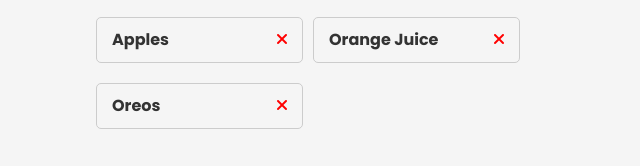
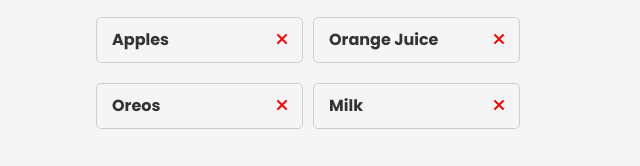
Before and after one commit to Elijah80/shopping-list, a plain HTML site: page index.html in a window 1280 px wide. Shown: the part 317-483 px from the top of the page, 319-959 px from the left. Drawn offline with Linux system fonts and the light colour scheme.

Commit message:
Initial Project Creation

```diff
--- a/index.html
+++ b/index.html
@@ -12,10 +12,70 @@
       referrerpolicy="no-referrer"
     />
     <link rel="stylesheet" href="style.css" />
-    <script src="script.js" defer></script>
     <title>Shopping List</title>
   </head>
   <body>
-    <div class="container"></div>
+    <div class="container">
+      <header>
+        <img src="images/note.png" alt="" />
+        <h1>Shopping List</h1>
+      </header>
+      <form id="item-form">
+        <div class="form-control">
+          <input
+            type="text"
+            class="form-input"
+            id="item-input"
+            name="item"
+            placeholder="Enter Item"
+          />
+        </div>
+        <div class="form-control">
+          <button type="submit" class="btn">
+            <i class="fa-solid fa-plus"></i> Add Item
+          </button>
+        </div>
+      </form>
+
+      <div class="filter">
+        <input
+          type="text"
+          class="form-input-filter"
+          id="filter"
+          placeholder="Filter Items"
+        />
+      </div>
+
+      <ul id="item-list" class="items">
+        <li>
+          Apples
+          <button class="remove-item btn-link text-red">
+            <i class="fa-solid fa-xmark"></i>
+          </button>
+        </li>
+        <li>
+          Orange Juice
+          <button class="remove-item btn-link text-red">
+            <i class="fa-solid fa-xmark"></i>
+          </button>
+        </li>
+        <li>
+          Oreos
+          <button class="remove-item btn-link text-red">
+            <i class="fa-solid fa-xmark"></i>
+          </button>
+        </li>
+        <li>
+          Milk
+          <button class="remove-item btn-link text-red">
+            <i class="fa-solid fa-xmark"></i>
+          </button>
+        </li>
+      </ul>
+
+      <button id="clear" class="btn-clear">Clear All</button>
+    </div>
+
+    <script src="script.js"></script>
   </body>
 </html>
--- a/script.js
+++ /dev/null
@@ -1,108 +0,0 @@
-// Generate the page
-const createPage = () => {
-  const container = document.querySelector('.container');
-  const btn = document.createElement('button');
-
-  createHeader(container);
-  createForm(container);
-  createFilter(container);
-  createListItems(container);
-
-  btn.id = 'clear';
-  btn.className = 'btn-clear';
-  btn.textContent = 'Clear All';
-
-  container.appendChild(btn);
-}
-
-const createHeader = (parent) => {
-  const header = document.createElement('header');
-  const img = document.createElement('img');
-  const h1 = document.createElement('h1');
-
-  img.setAttribute('src', 'images/note.png');
-  img.setAttribute('alt', 'Notepad');
-
-  h1.textContent = 'Shopping List';
-
-  header.appendChild(img);
-  header.appendChild(h1);
-  parent.appendChild(header);
-}
-
-const createForm = (parent) => {
-  const form = document.createElement('form');
-  const formItems = ['input', 'button'];
-
-  form.id = 'item-form';
-
-  formItems.forEach(item => {
-    const div = document.createElement('div');
-    const element = document.createElement(item);
-
-    div.className = 'form-control';
-
-    if (item === 'input') {
-      element.setAttribute('type', 'text')
-      element.className = 'form-input';
-      element.id = 'item-input';
-      element.setAttribute('name', 'item');
-      element.setAttribute('placeholder', 'Enter Item');
-    } else {
-      const i = document.createElement('i');
-      const text = document.createTextNode(' Add Item');
-
-      element.setAttribute('type', 'submit');
-      element.className = 'btn';
-      i.className = 'fa-solid fa-plus';
-
-      element.appendChild(i);
-      element.appendChild(text);
-    }
-
-    div.appendChild(element);
-    form.appendChild(div);
-  })
-
-  parent.appendChild(form);
-}
-
-const createFilter = (parent) => {
-  const div = document.createElement('div');
-  const input = document.createElement('input');
-
-  div.className = 'filter';
-  input.setAttribute('type', 'text');
-  input.className = 'form-input-filter';
-  input.id = 'filter';
-  input.setAttribute('placeholder', 'Filter Items');
-
-  div.appendChild(input);
-  parent.appendChild(div);
-}
-
-const createListItems = (parent) => {
-  const items = ['Apples', 'Orange Juice', 'Oreos'];
-  const ul = document.createElement('ul');
-
-  ul.id = 'item-list';
-  ul.className = 'items';
-
-  items.forEach(item => {
-    const li = document.createElement('li');
-    const btn = document.createElement('button');
-    const i = document.createElement('i');
-
-    li.textContent = item;
-    btn.className = 'remove-item btn-link text-red';
-    i.className = 'fa-solid fa-xmark';
-
-    btn.appendChild(i);
-    li.appendChild(btn);
-    ul.appendChild(li);
-  })
-
-  parent.appendChild(ul);
-}
-
-createPage();
```
